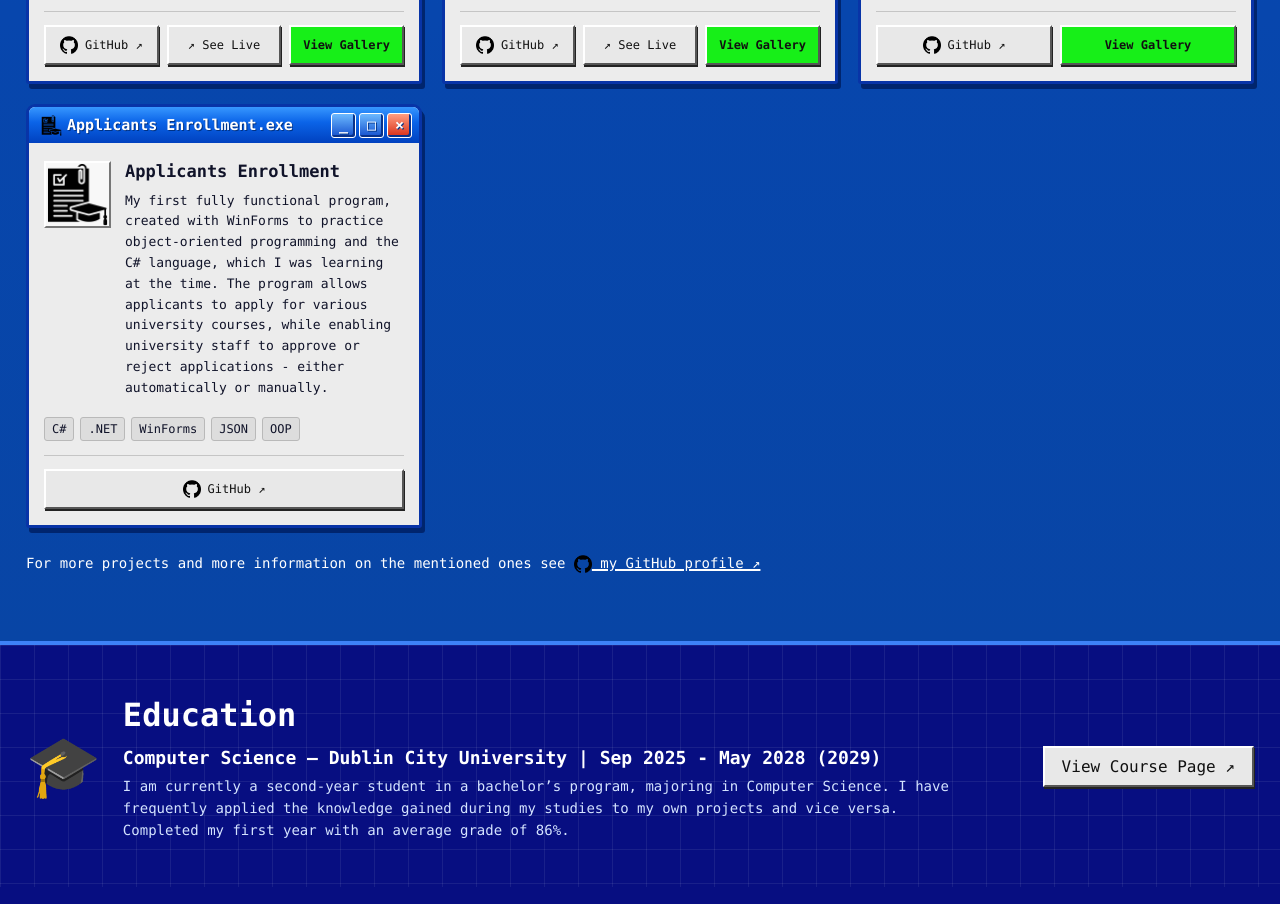
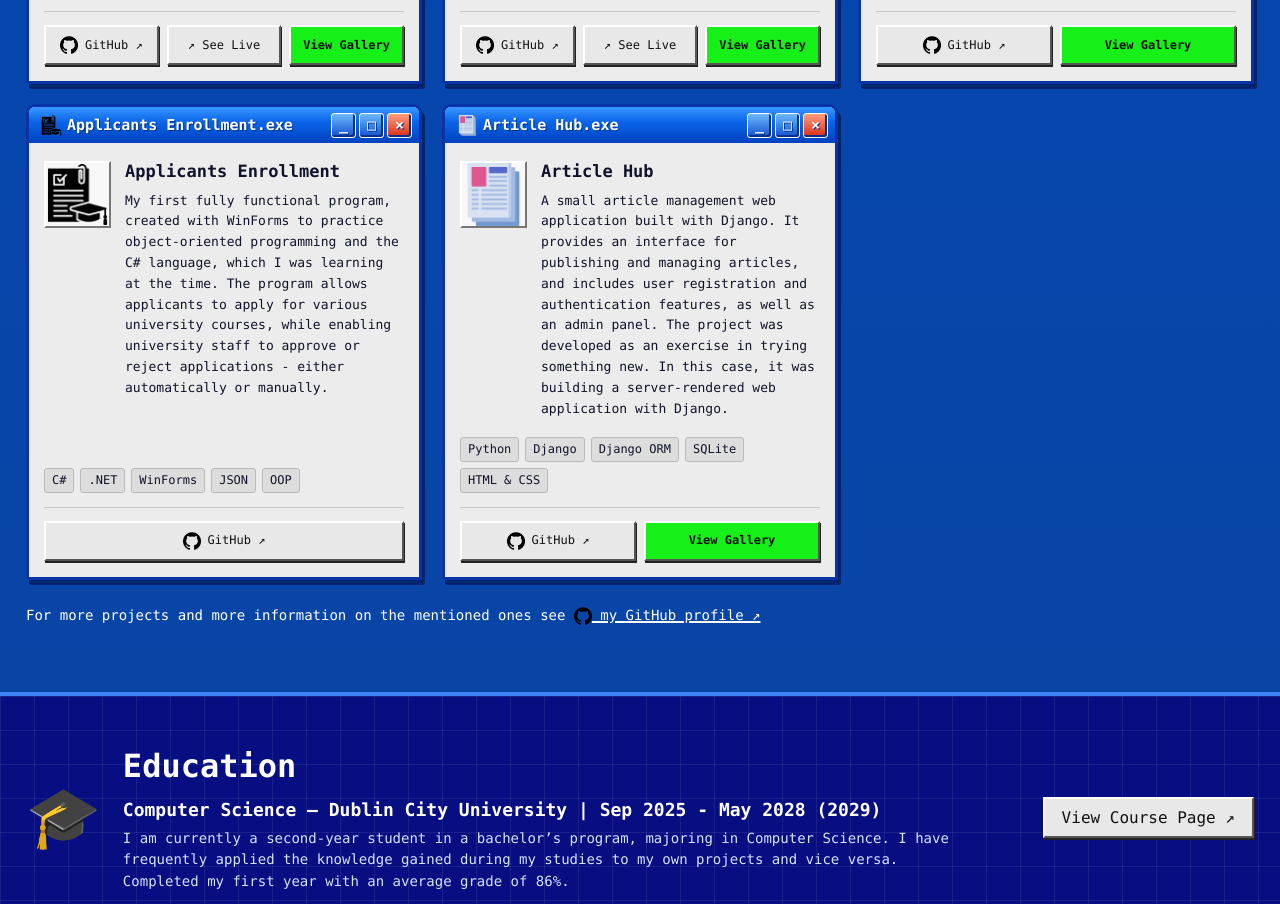
Before and after one commit to APAXIC/apaxic.github.io, a plain HTML site: page index.html in a window 1280 px wide. Shown: the part 1348-2252 px from the top of the page. Drawn offline with Linux system fonts and the light colour scheme.

Commit message:
feat: add atriclehub project card

```diff
--- a/index.html
+++ b/index.html
@@ -347,6 +347,52 @@
                         </div>
                     </div>
                 </article>
+                <article class="window project-card">
+                    <div class="titlebar">
+                        <span>
+                            <img src="assets/icons/articles.png" alt="" class="icon icon-title" loading="lazy">
+                            Article Hub.exe
+                        </span>
+                        <div aria-hidden="true" class="window-controls">
+                            <i>_</i>
+                            <i>□</i>
+                            <i>×</i>
+                        </div>
+                    </div>
+                    <div class="project-content">
+                        <div class="project-main">
+                            <div class="project-icon">
+                                <img src="assets/icons/articles.png" alt="" class="icon icon-project" loading="lazy">
+                            </div>
+                            <div>
+                                <h3>Article Hub</h3>
+                                <p>
+                                    A small article management web application built with Django. It provides an
+                                    interface for publishing and managing articles, and includes user registration
+                                    and authentication features, as well as an admin panel. The project was developed
+                                    as an exercise in trying something new. In this case, it was building a
+                                    server-rendered web application with Django.
+                                </p>
+                            </div>
+                        </div>
+                        <div class="tags">
+                            <span>Python</span>
+                            <span>Django</span>
+                            <span>Django ORM</span>
+                            <span>SQLite</span>
+                            <span>HTML & CSS</span>
+                        </div>
+                        <div class="project-actions">
+                            <a class="xp-button" href="https://github.com/APAXIC/ArticleHub" rel="noopener noreferrer" target="_blank">
+                                <img src="assets/icons/github.png" alt="" class="icon icon-button" loading="lazy">
+                                GitHub ↗
+                            </a>
+                            <button class="xp-button primary" data-gallery="articles" type="button">
+                                View Gallery
+                            </button>
+                        </div>
+                    </div>
+                </article>
             </div>
             <p class="project-note">
                 For more projects and more information on the mentioned ones see
--- a/script.js
+++ b/script.js
@@ -40,6 +40,10 @@ const galleries = {
     { src: 'assets/gallery/apartica/apartica-4.png', caption: 'Accommodation booking' },
     { src: 'assets/gallery/apartica/apartica-5.png', caption: 'Booking management' },
     { src: 'assets/gallery/apartica/apartica-6.png', caption: 'Accommodation management for hosts' }
+  ]},
+  articles: { title: 'Article Hub', images: [
+    { src: 'assets/gallery/articles/articles-1.png', caption: 'Main page' },
+    { src: 'assets/gallery/articles/articles-2.png', caption: 'Admin panel' }
   ]}
 };
 
```
Also changed, not shown: assets/gallery/articles/articles-1.png (added), assets/gallery/articles/articles-2.png (added), assets/icons/articles.png (added).
